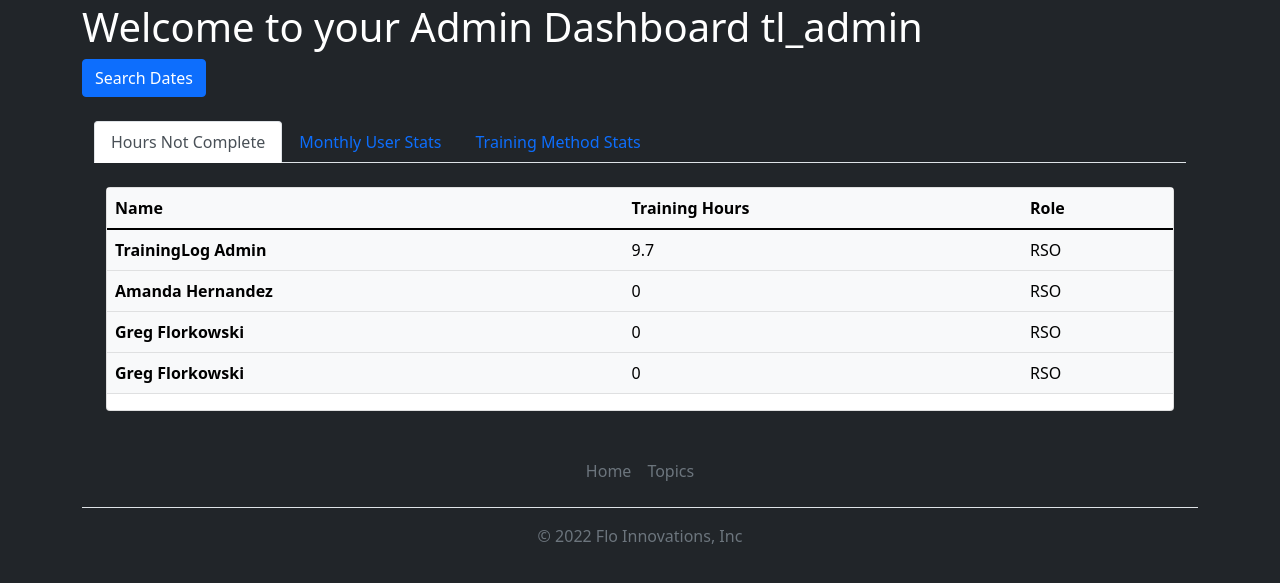
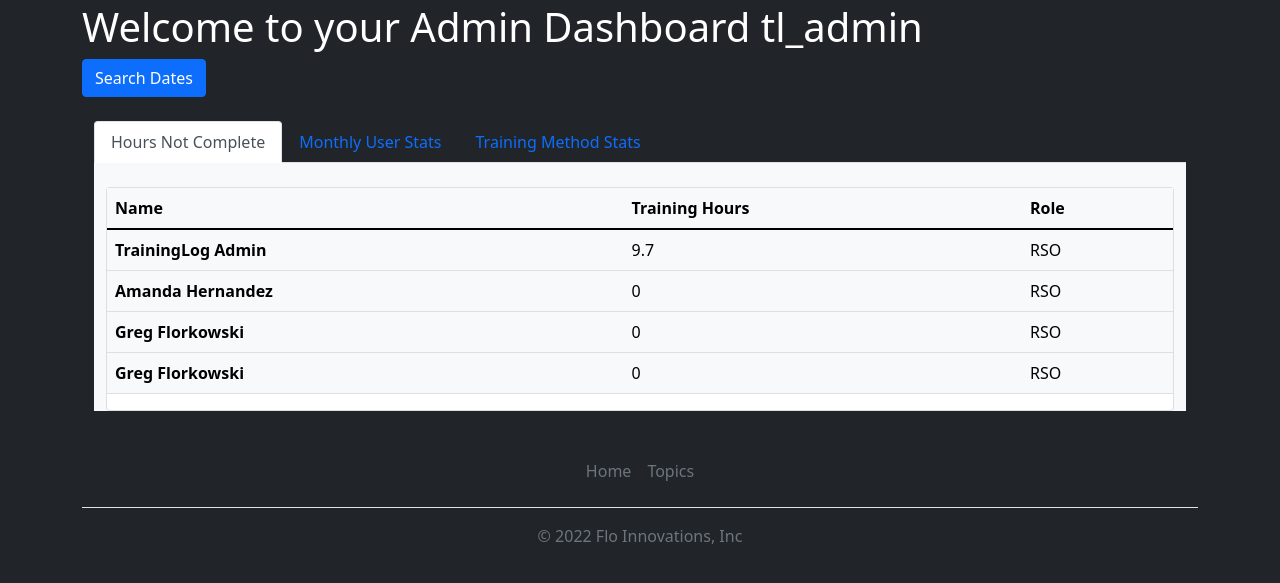
Before and after one commit to gflorkowski4/traininglogsbyflo, a Django app: page /users/admin_dashboard/ in a window 1280 px wide. Shown: the part 69-652 px from the top of the page. Run offline with Django 4.2, Linux system fonts and the light colour scheme; a user stored in the database is signed in; data comes from the database, SQL or seed files in the repository; some libraries are stand-ins or nearby versions.

Commit message:
new format for admin dashboard

```diff
--- a/users/templates/registration/admin_dashboard.html
+++ b/users/templates/registration/admin_dashboard.html
@@ -24,7 +24,7 @@
 
     <!-- Tab panes -->
     <div class="tab-content">
-      <div class="tab-pane container active" id="home">
+      <div class="tab-pane bg-light container active" id="home">
       </br>
           <div class="card mb-4">
             <table class="table table-light table-hover">
@@ -48,8 +48,7 @@
             </table>
           </div>
         </div>
-      <div class="tab-pane container fade" id="menu1">
-
+      <div class="tab-pane container bg-light" id="menu1">
       </br>
           <div class="card mb-4">
             <table class="table table-light table-hover">
@@ -70,7 +69,7 @@
             </table>
           </div>
       </div>
-      <div class="tab-pane container fade" id="menu2">
+      <div class="tab-pane container bg-light" id="menu2">
       </br>
           <div class="card mb-4">
             <table class="table table-light table-hover">
```
